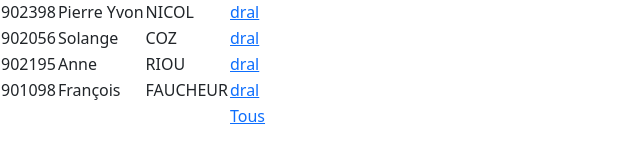
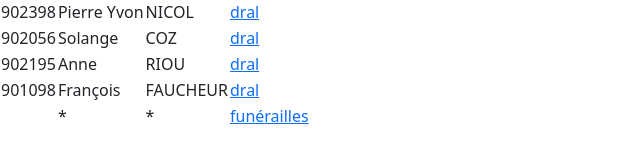
Before and after one commit to awelvor/enoria, a Jekyll site: the page built from data.md, in a window 1280 px wide. Shown: the part 135-300 px from the top of the page, without its empty margins (0-640 px from the left). Built offline with Jekyll 4.4.1, drawn with Linux system fonts in a browser that asks for light colours; our own code applies the rules of GitHub Pages for plain Markdown files.

Commit message:
Update data.md

```diff
--- a/data.md
+++ b/data.md
@@ -8,4 +8,4 @@
 | 902056| Solange | COZ |[dral](https://web.enoria.app/tools/documentspdf/?p=902056&g=29621&titredoc=&doc=23355&orientation=landscape&preview=pdf&format=a4&optionsName=mybac,mydepot,mydist&optionsValue=Trois,Zero,Zero)|
 | 902195 | Anne | RIOU |[dral](https://web.enoria.app/tools/documentspdf/?p=902195&g=29621&titredoc=&doc=23355&orientation=landscape&preview=pdf&format=a4&optionsName=mybac,mydepot,mydist&optionsValue=Trois,Zero,Zero)|
 | 901098| François | FAUCHEUR |[dral](https://web.enoria.app/tools/documentspdf/?p=901098&g=29621&titredoc=&doc=23355&orientation=landscape&preview=pdf&format=a4&optionsName=mybac,mydepot,mydist&optionsValue=Trois,Zero,Zero) |
-| | | |[Tous](https://web.enoria.app/tools/documentspdf/?p=1042904,1032503,1060976,1054182,1032576,1040757,1045837,1054203,902273,1040748,902590,1040786,1054219,1054241,1060995,1061635,901398,1040769,1051692,1055913,1039011,901407,902109,1033084,1033972,1045830,1058278,1045857,1045849,1040811,902129,1033342,901524,1038993,1053367,1045876,901443,901531,1053384,1045864,1058248,1040815,901449,1033994,901457,1045814,901744,1047955,890300,1045817&titredoc=&doc=23168&orientation=portrait&preview=html&format=a4)|
+| | * | * |[funérailles](https://web.enoria.app/tools/documentspdf/?p=1042904,1032503,1060976,1054182,1032576,1040757,1045837,1054203,902273,1040748,902590,1040786,1054219,1054241,1060995,1061635,901398,1040769,1051692,1055913,1039011,901407,902109,1033084,1033972,1045830,1058278,1045857,1045849,1040811,902129,1033342,901524,1038993,1053367,1045876,901443,901531,1053384,1045864,1058248,1040815,901449,1033994,901457,1045814,901744,1047955,890300,1045817&titredoc=&doc=23168&orientation=portrait&preview=html&format=a4)|
```
